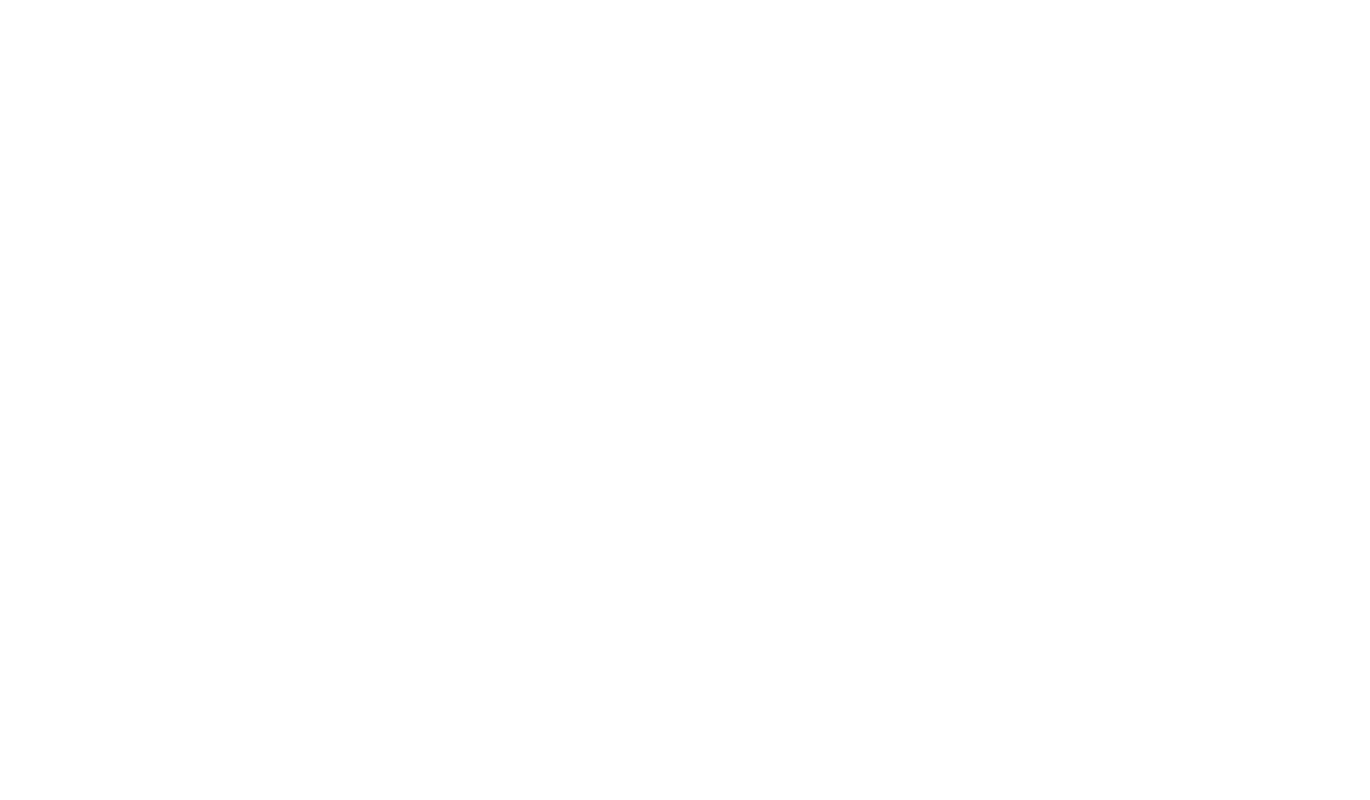
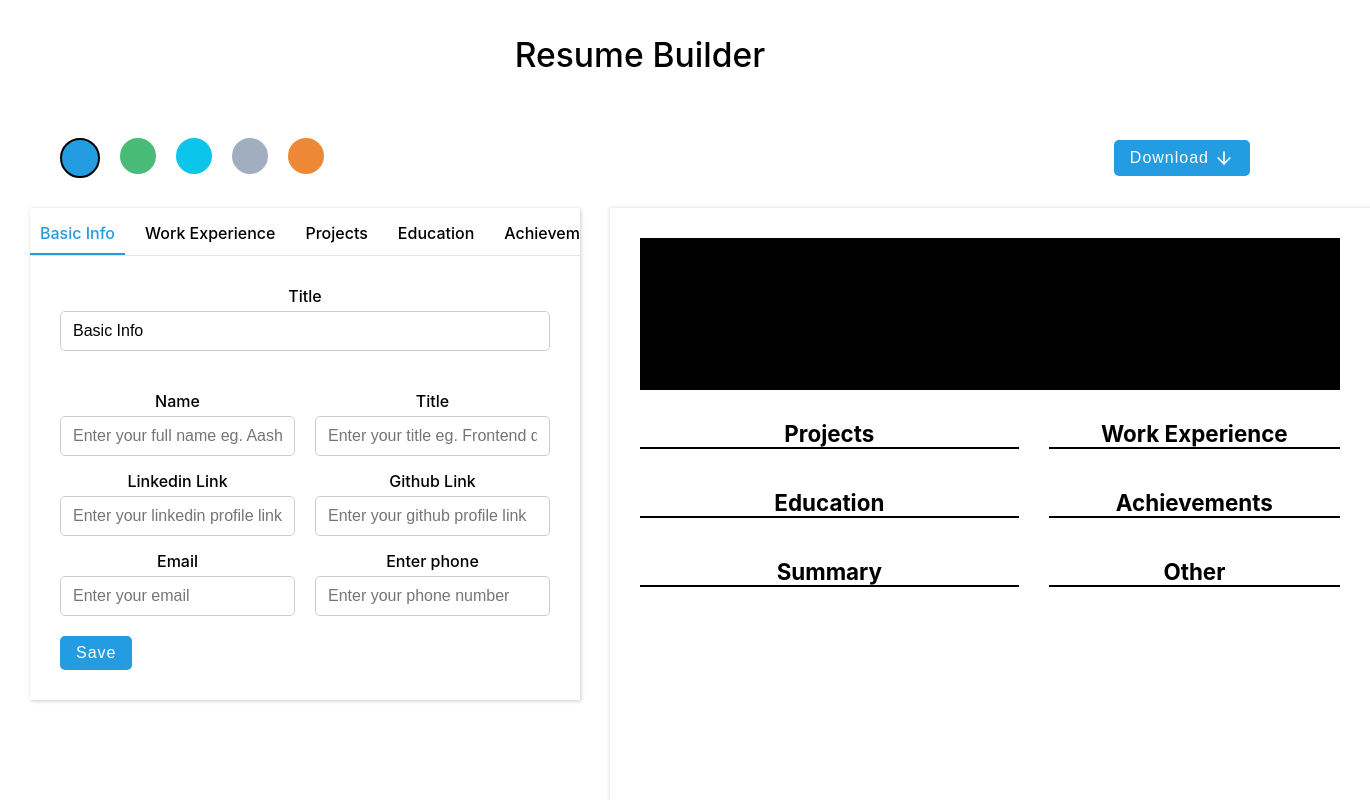
Before and after one commit to BK03/foryourfuture, a React (Create React App) app: page / in a window 1280 px wide. Shown: the top 800 px of the page, 1370 px wide, since content can reach past the window. Built offline with nearby package versions, Linux system fonts and the light colour scheme.

Commit message:
Update App.js

```diff
--- a/src/App.js
+++ b/src/App.js
@@ -1,10 +1,13 @@
-import logo from './logo.svg';
+import React from "react";
+
+
+import Body from "./components/Body/Body";
 import './App.css';
 
 function App() {
   return (
     <div className="App">
-
+     <Body />
     </div>
   );
 }
```
